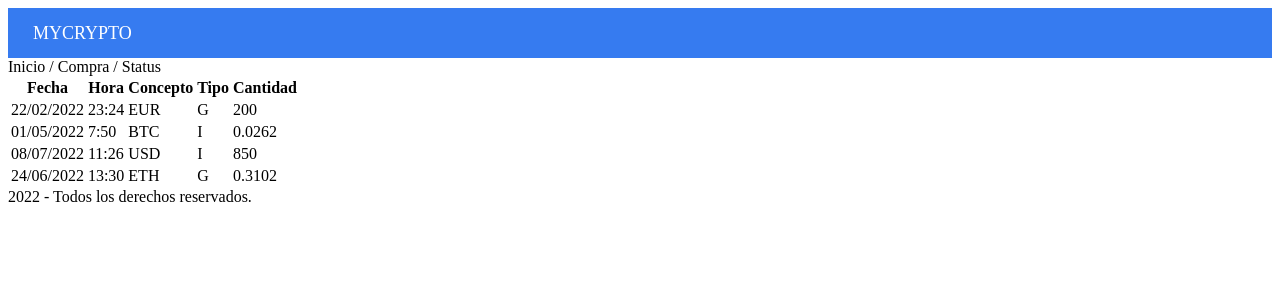
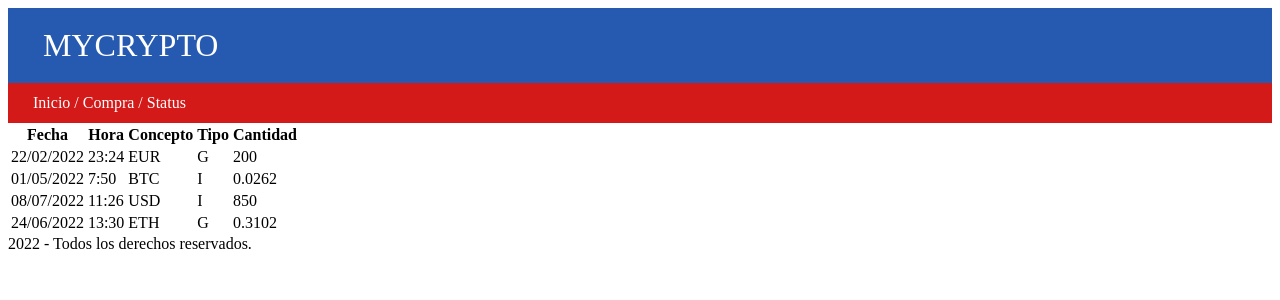
Before and after one commit to NorbertoXD/Proyecto-Cripto, a Flask app: page / in a window 1280 px wide. Shown: the top 300 px of the page. Run offline with Flask 2, Linux system fonts and the light colour scheme.

Commit message:
estilos de la barra de nav.

```diff
--- a/balance/static/css/styles.css
+++ b/balance/static/css/styles.css
@@ -1,10 +1,16 @@
 header {
-    background-color: #367bf0;
+    background-color: #265ab1;
     color:white;
-    height: 50px;
-    font-size: large;
-    line-height: 50px;
+    height: 75px;
+    font-size: xx-large;
+    line-height: 75px;
+    padding-left: 35px;
+}
+
+nav {
+    background-color: #d41919;
+    color: white;
+    height: 40px;
+    line-height: 40px;
     padding-left: 25px;
-
-
 }
```
